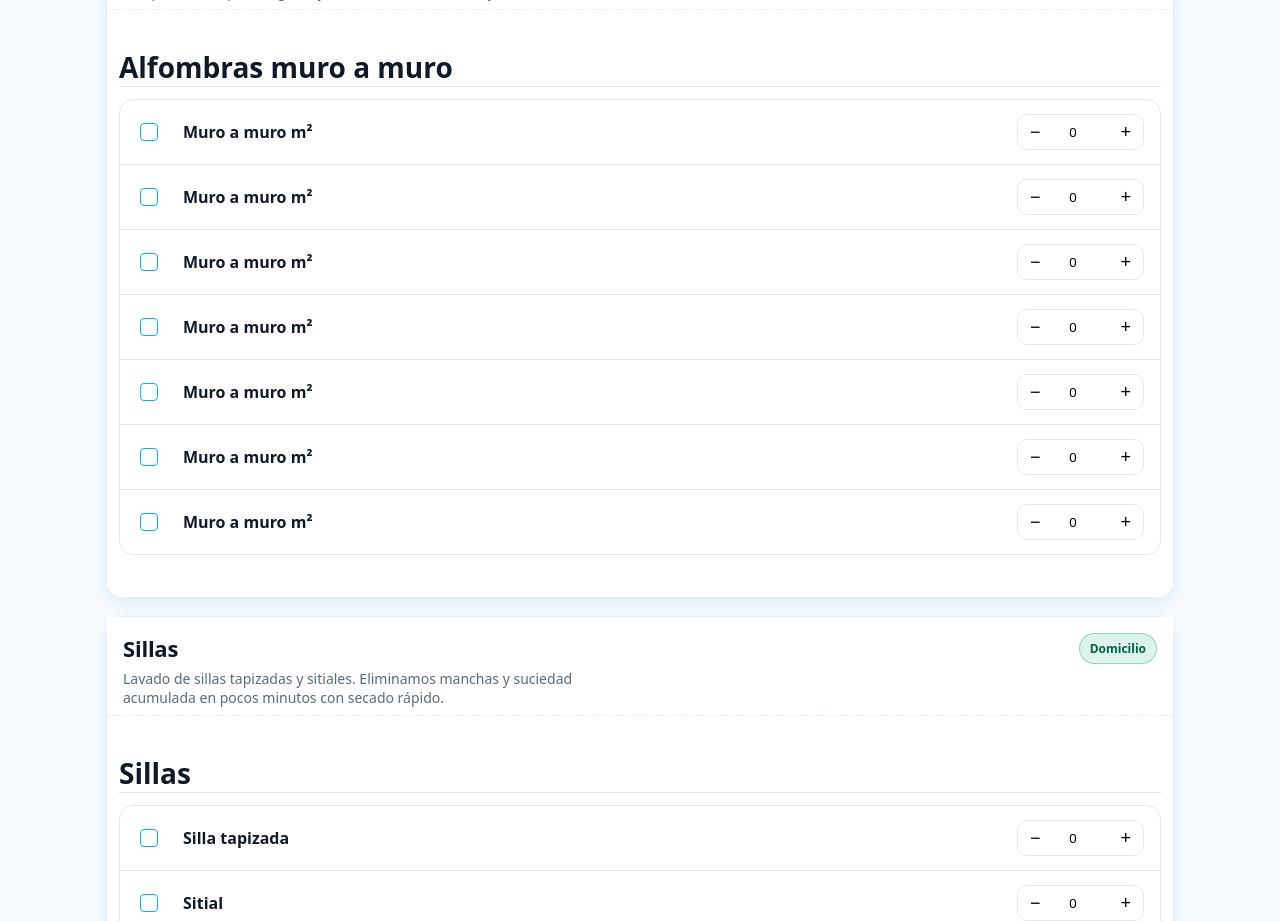
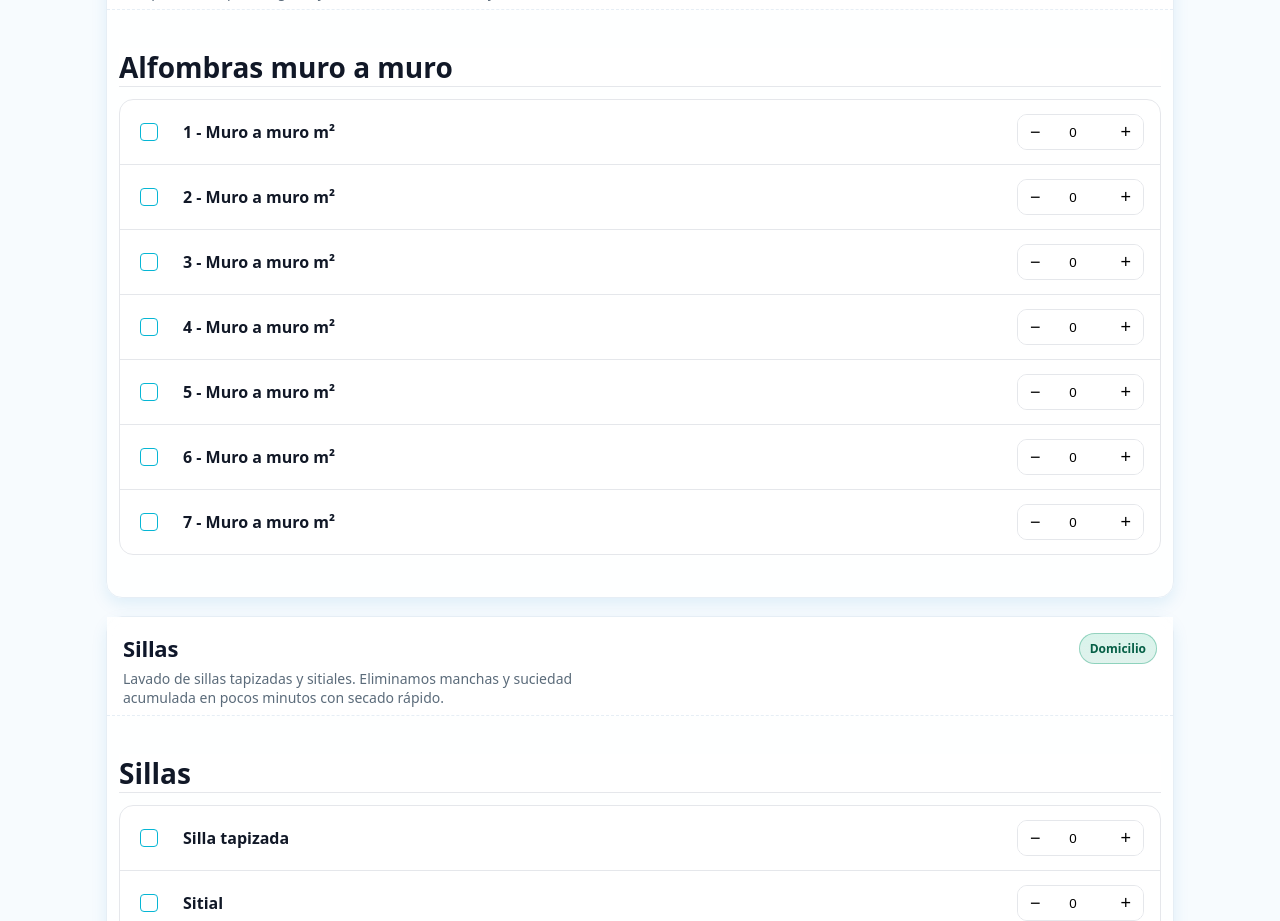
Before and after one commit to vitoxone/limpiabien, a Next.js app: page / in a window 1280 px wide. Shown: the part 2640-3561 px from the top of the page. Built offline with nearby package versions, Linux system fonts and the light colour scheme.

Commit message:
Update catalog.ts

```diff
--- a/data/catalog.ts
+++ b/data/catalog.ts
@@ -67,13 +67,13 @@ export const CATEGORIES: CatalogCategory[] = [
     domicilio: true,
     description: 'Servicio especializado para grandes superficies. Limpieza pareja y completa, ideal para hogares y oficinas con alfombras fijas.',
     items: [
-      { id: 'muro-1', title: 'Muro a muro  m²', price: 2600 },
-      { id: 'muro-2', title: 'Muro a muro  m²', price: 2700 },
-      { id: 'muro-3', title: 'Muro a muro  m²', price: 2800 },
-      { id: 'muro-4', title: 'Muro a muro  m²', price: 2900 },
-      { id: 'muro-5', title: 'Muro a muro  m²', price: 3000 },
-      { id: 'muro-6', title: 'Muro a muro  m²', price: 3100 },
-      { id: 'muro-7', title: 'Muro a muro  m²', price: 3200 }
+      { id: 'muro-1', title: '1 - Muro a muro  m²', price: 2600 },
+      { id: 'muro-2', title: '2 - Muro a muro  m²', price: 2700 },
+      { id: 'muro-3', title: '3 - Muro a muro  m²', price: 2800 },
+      { id: 'muro-4', title: '4 - Muro a muro  m²', price: 2900 },
+      { id: 'muro-5', title: '5 - Muro a muro  m²', price: 3000 },
+      { id: 'muro-6', title: '6 - Muro a muro  m²', price: 3100 },
+      { id: 'muro-7', title: '7 - Muro a muro  m²', price: 3200 }
     ],
   },
   {
```
